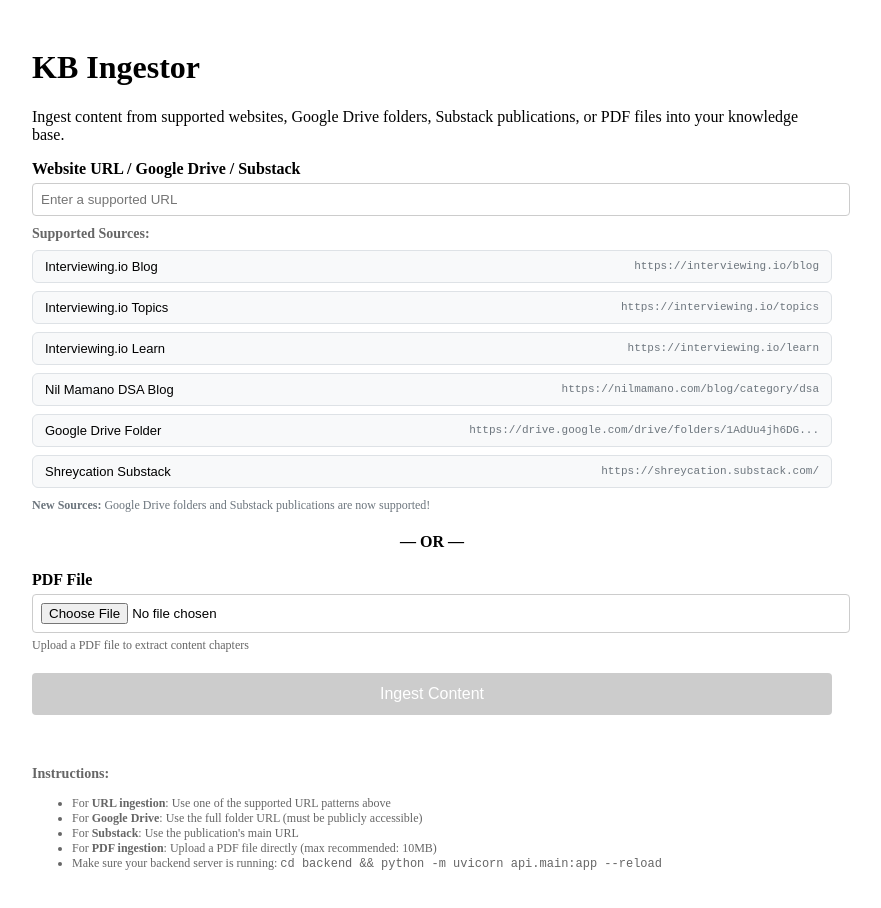
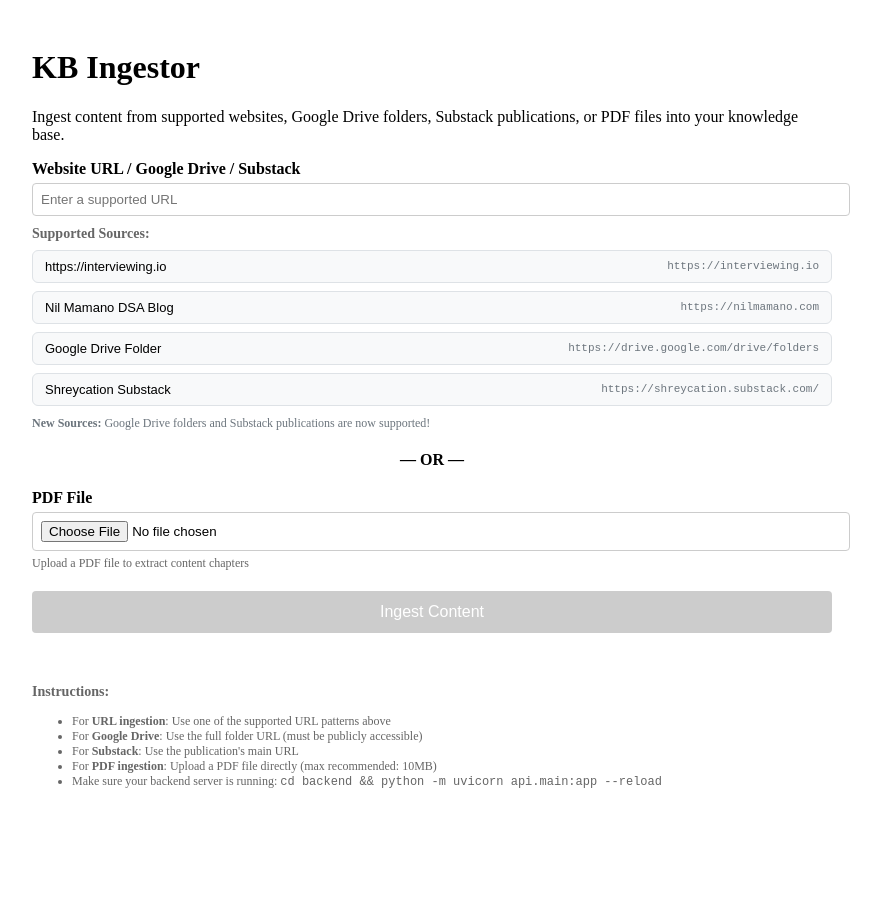
Before and after one commit to huyisme-005/aline-kb-ingestor, a Next.js app in the folder frontend/: page / in a window 1280 px wide. Shown: the top 908 px of the page, without its empty margins (208-1089 px from the left). After the commit the page ends 829 px from the top, so only its background shows below. Built offline with nearby package versions, Linux system fonts and the light colour scheme; no server answers.

Commit message:
IngestForm updated

```diff
--- a/frontend/src/components/IngestForm.tsx
+++ b/frontend/src/components/IngestForm.tsx
@@ -25,11 +25,9 @@
    * Supported URL patterns for easy reference
    */
   const supportedUrls = [
-    "https://interviewing.io/blog",
-    "https://interviewing.io/topics",
-    "https://interviewing.io/learn",
-    "https://nilmamano.com/blog/category/dsa",
-    "https://drive.google.com/drive/folders/1AdUu4jh6DGwmCxfgnDQEMWWyo6_whPHJ",
+    "https://interviewing.io",
+    "https://nilmamano.com",
+    "https://drive.google.com/drive/folders",
     "https://shreycation.substack.com/"
   ];
 
```
